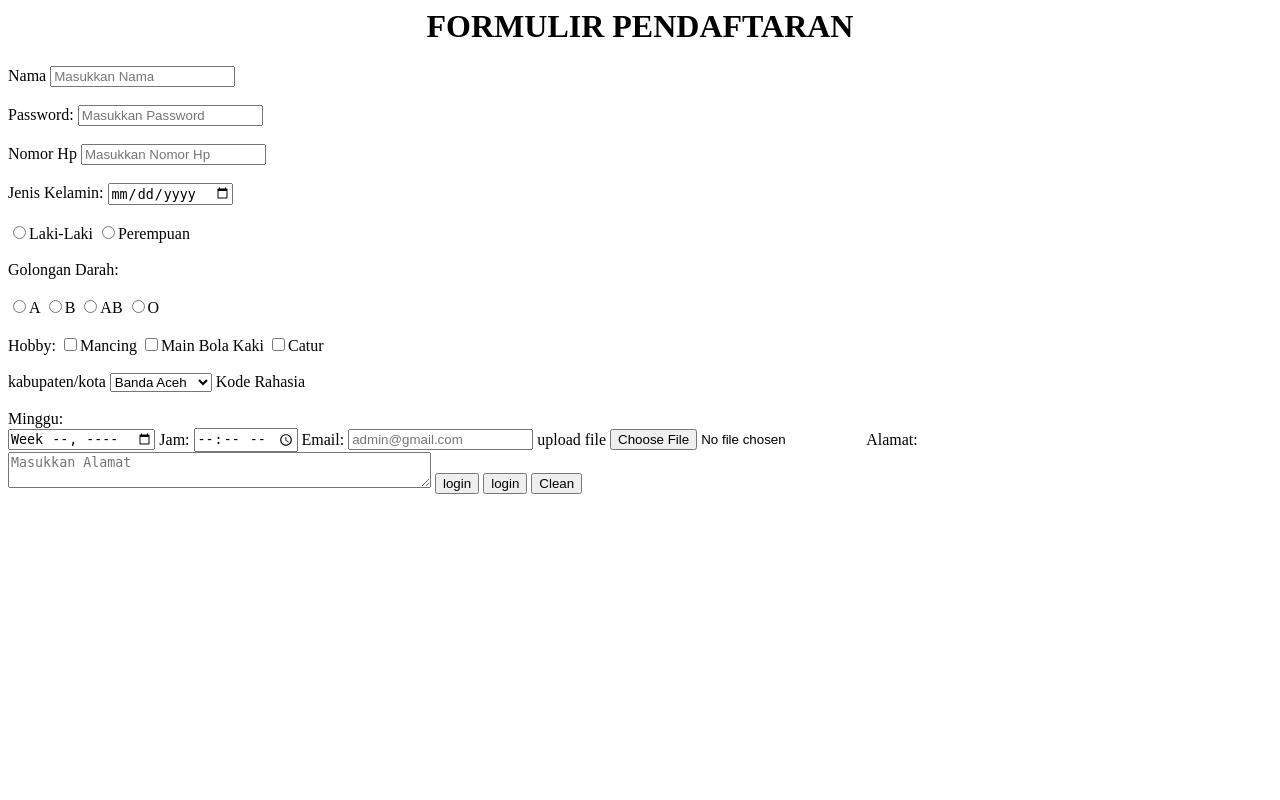
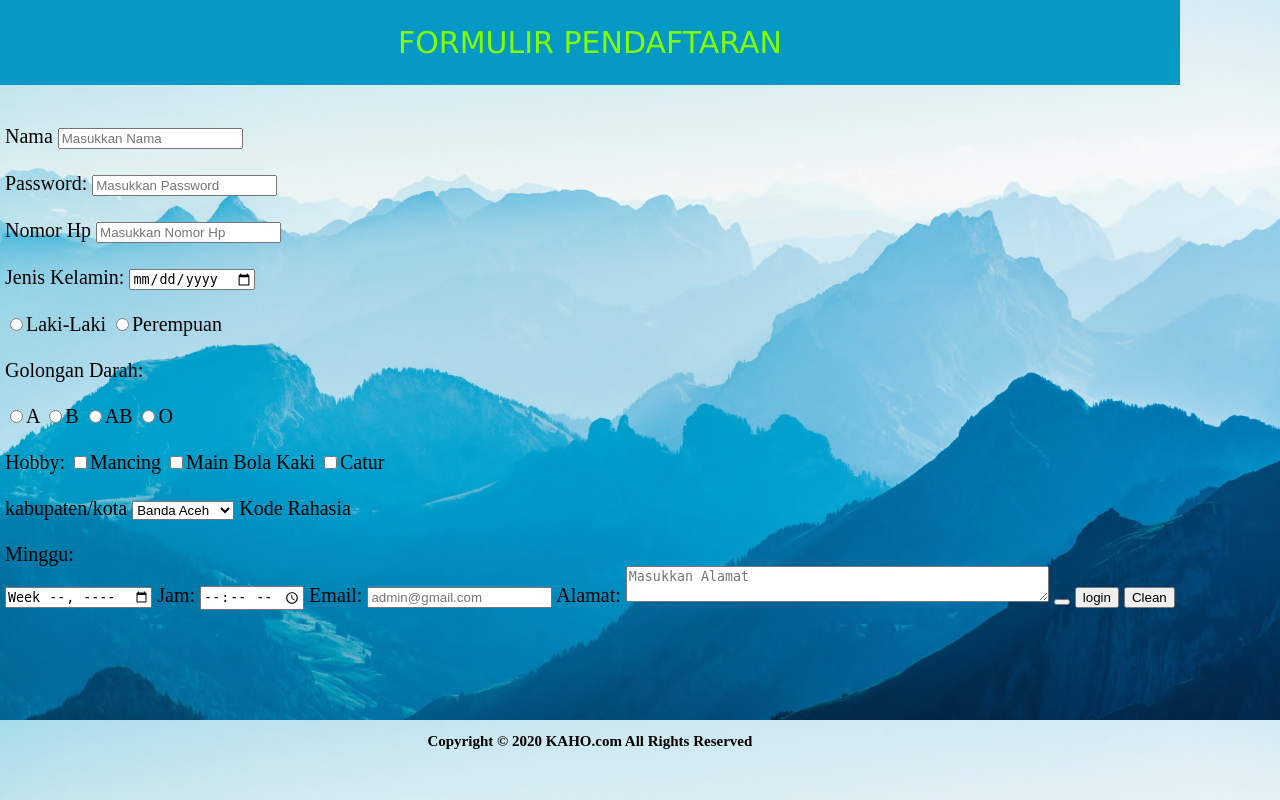
Before and after one commit to rizkiananda125/webrizki, a PHP site: page /form.html in a window 1280 px wide. Run offline with PHP 8.4, Linux system fonts and the light colour scheme.

```diff
--- a/DROPDOWN/style.css
+++ b/DROPDOWN/style.css
@@ -90,6 +90,7 @@ header{
     text-decoration: none;
     text-align: center;
     background-color: black;
+    background-size: 50px
 
 
 
--- /dev/null
+++ b/form.css
@@ -0,0 +1,39 @@
+.body{
+    margin: auto;
+    padding: 0%;
+    background-image: url(/4k-Ultra-HD_00216.jpg); background-size: 100%;
+    opacity: 100px;
+    position: absolute;
+}
+
+.judul{
+    background-color: rgb(7, 153, 197);
+    padding: 25px;
+    padding-right: 25px;
+    position: relative;
+    font-family: 'lucida sans';
+    font-size: 30px;
+    font-style: bold;
+    color: chartreuse;
+
+
+
+}
+
+.subjudul{
+    padding-top: 35px;
+    margin: 5px;
+    position: relative;
+    font-style: normal;
+    font-size: 20px;
+    color: bl;
+
+}
+
+.footer{
+    margin: auto;
+    padding-top: 10%;
+    font-size: 15px;
+    box-sizing: border-box;
+
+}
--- a/form.html
+++ b/form.html
@@ -2,16 +2,17 @@
 
 <head>
     <title></title>
+<link rel="stylesheet" href="form.css">
 
 </head>
 
-<body>
+<body class="body">
     <!--membuat tag form-->
     <center>
-        <h1>FORMULIR PENDAFTARAN</h1>
+        <div class="judul">FORMULIR PENDAFTARAN</div>
     </center>
 
-    <form action="" Method="">
+    <form class="subjudul">
         <label>Nama</label>
         <input type="text" name="" placeholder="Masukkan Nama"><br><br>
         <label>Password:</label>
@@ -48,18 +49,21 @@
            <select>
                <label>Kode Rahasia</label>
                <input type="Hidden"><br>
+
         <br><label>Minggu:</label><br>
         <input type="week">
+
         <label>Jam:</label>
         <input type="time">
+
         <label>Email:</label>
         <input type="Email"Placeholder="admin@gmail.com">
-        <label>upload file</label>
-        <input type="file">
+
         <label>Alamat:</label>
-        <textarea placeholder="Masukkan Alamat" cols="50px"row="50"></textarea>
+        <textarea placeholder="Masukkan Alamat" cols="50px"row="50"></textarea></right>
 
-        <button>login</button>
+
+        <button></button>
         <input type="submit"value="login">
         <input type="reset" value="Clean">
 
@@ -73,7 +77,9 @@
     </form>
 
 
-    <footer></footer>
+    <footer>
+        <center><h1 class="footer">Copyright © 2020 KAHO.com All Rights Reserved</h1>
+    </footer></center>
 </body>
 
 </html>
--- a/style.css
+++ /dev/null
@@ -1,4 +0,0 @@
-.label{
-;
-
-}
```
Also changed, not shown: DROPDOWN/index.html (+8 -5 lines), 4k-Ultra-HD_00216.jpg (added).
